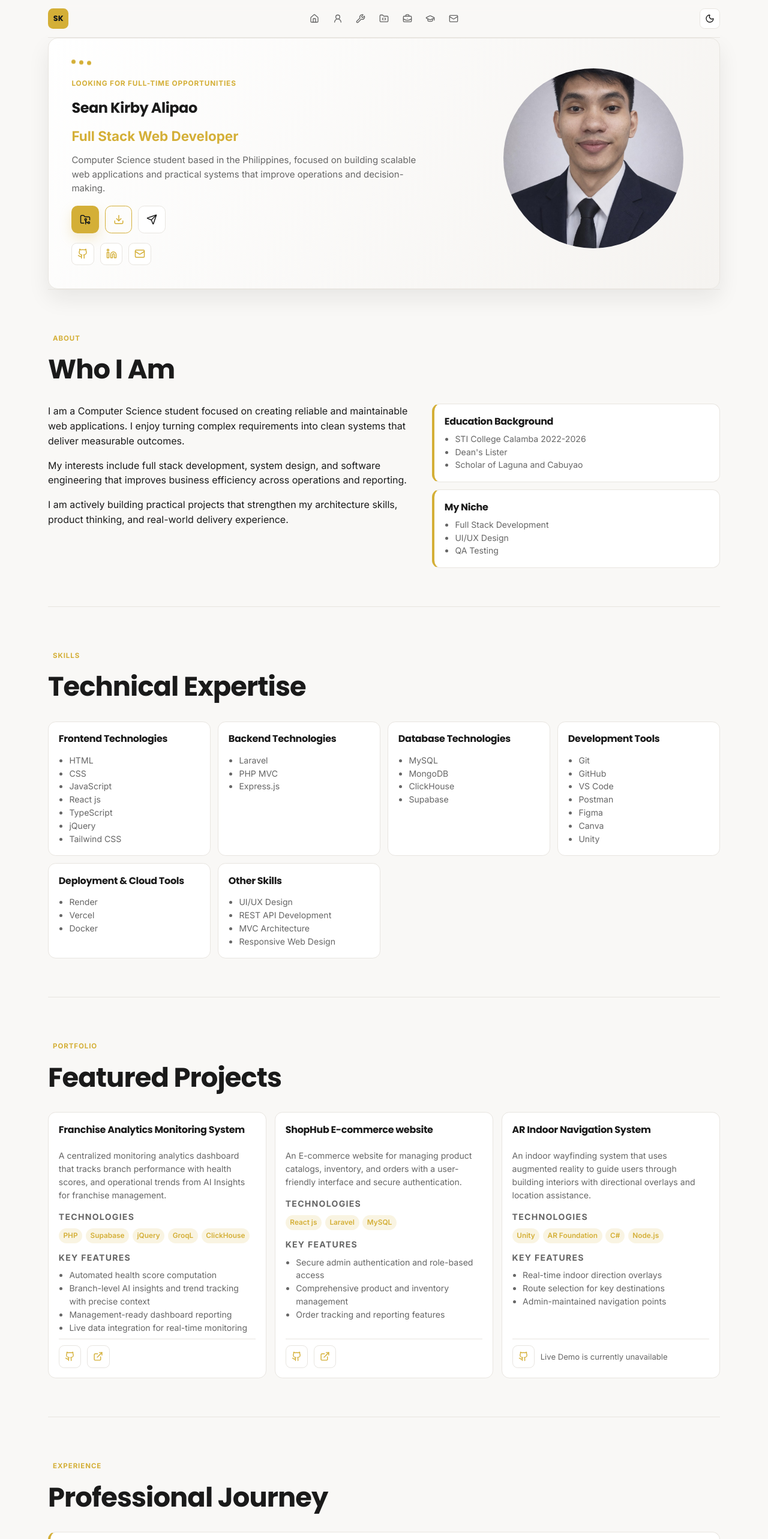
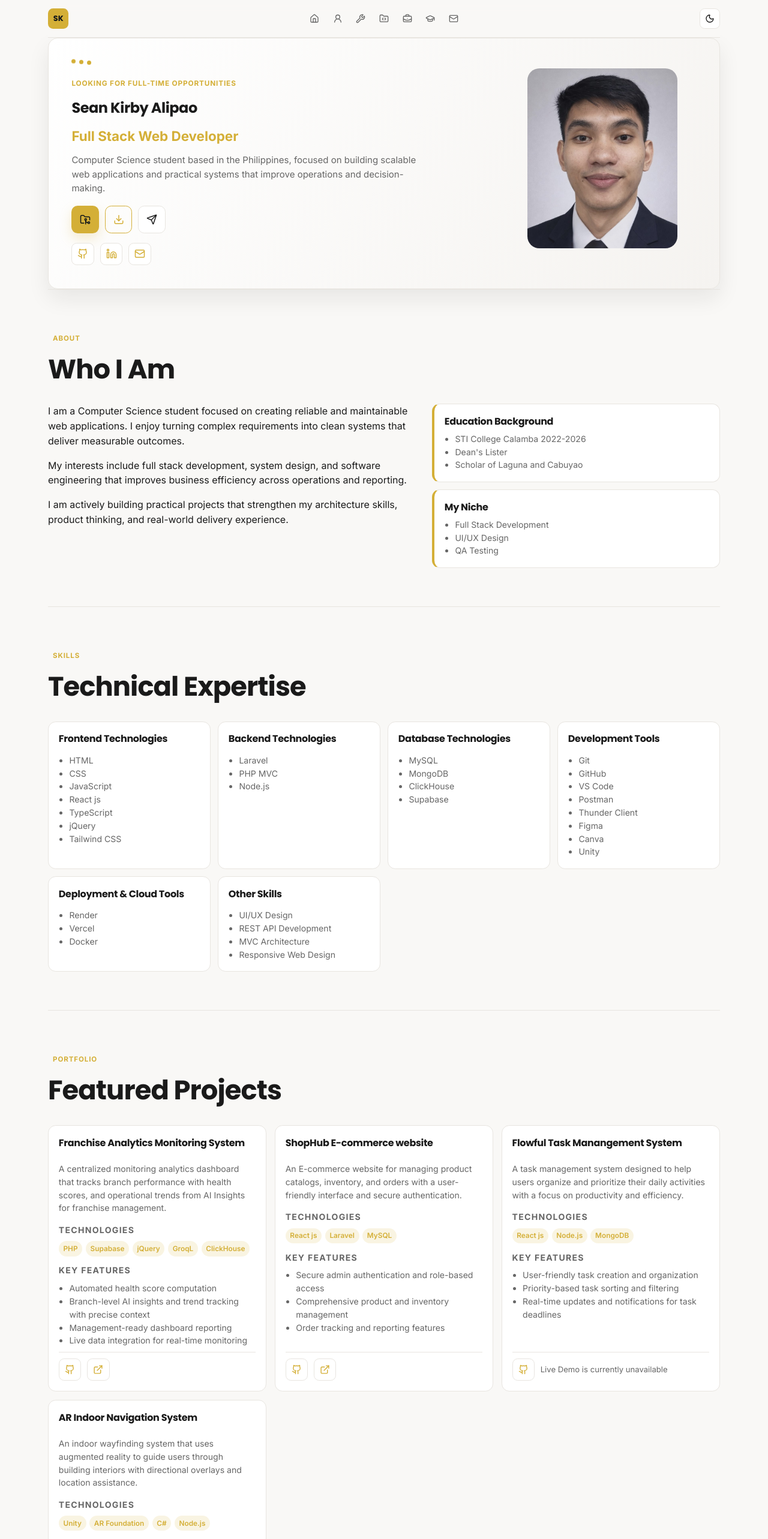
Before and after one commit to skyyy-23/my-web-portfolio, a React (Vite) app: page / in a window 1280 px wide. Shown: the top 2566 px of the page at 60% size. Built offline with nearby package versions, Linux system fonts and the light colour scheme.

Commit message:
Update my information and change the picture layout

```diff
--- a/src/App.tsx
+++ b/src/App.tsx
@@ -1,5 +1,6 @@
 import { useEffect, useState } from 'react'
 import resume from './assets/resume pic.jpg';
+import resumedark from './assets/resume pic dark mode.png';
 import type { FormEvent } from 'react'
 import {
   BriefcaseBusiness,
@@ -63,7 +64,7 @@ const skillGroups: SkillGroup[] = [
   },
   {
     category: 'Backend Technologies',
-    items: ['Laravel', 'PHP MVC', 'Express.js'],
+    items: ['Laravel', 'PHP MVC', 'Node.js'],
   },
   {
     category: 'Database Technologies',
@@ -71,7 +72,7 @@ const skillGroups: SkillGroup[] = [
   },
   {
     category: 'Development Tools',
-    items: ['Git', 'GitHub', 'VS Code', 'Postman', 'Figma', 'Canva', 'Unity'],
+    items: ['Git', 'GitHub', 'VS Code', 'Postman', 'Thunder Client', 'Figma', 'Canva', 'Unity'],
   },
   {
     category: 'Deployment & Cloud Tools',
@@ -110,6 +111,19 @@ const projects: Project[] = [
     ],
     github: 'https://github.com/your-username/crud-web-app-suite',
     liveDemo: 'http://localhost:5174/',
+  },
+  {
+    title: 'Flowful Task Manangement System',
+    description:
+      'A task management system designed to help users organize and prioritize their daily activities with a focus on productivity and efficiency.',
+    technologies: ['React js', 'Node.js', 'MongoDB'],
+    features: [
+      'User-friendly task creation and organization',
+      'Priority-based task sorting and filtering',
+      'Real-time updates and notifications for task deadlines',
+    ],
+    github: 'https://github.com/skyyy-23/flowful-management-tool.git',
+    liveDemo: '',
   },
   {
     title: 'AR Indoor Navigation System',
@@ -365,7 +379,11 @@ function App() {
                 <span className="sr-only">Email</span>
               </a>
             </div>
-            <img src={resume} alt="Profile"/>
+            {theme === 'light' ? (
+              <img src={resume} alt="Profile"/>
+            ) : (
+              <img src={resume} alt="Profile"/>
+            )}
           </div>
         </section>
 
--- a/src/index.css
+++ b/src/index.css
@@ -173,13 +173,13 @@ p {
   padding-top: 2rem;
 }
 img{
-  width: 300px;
+  width: 250px;
   height: 300px;
-  border-radius: 50%;
+  border-radius: 20px;
   object-fit: cover;
   position: absolute;
   top: 50px;
-  right: 60px;
+  right: 70px;
 }
 .hero-frame {
   position: relative;
```
Also changed, not shown: src/assets/resume pic dark mode.png (added), src/assets/resume pic.jpg.
